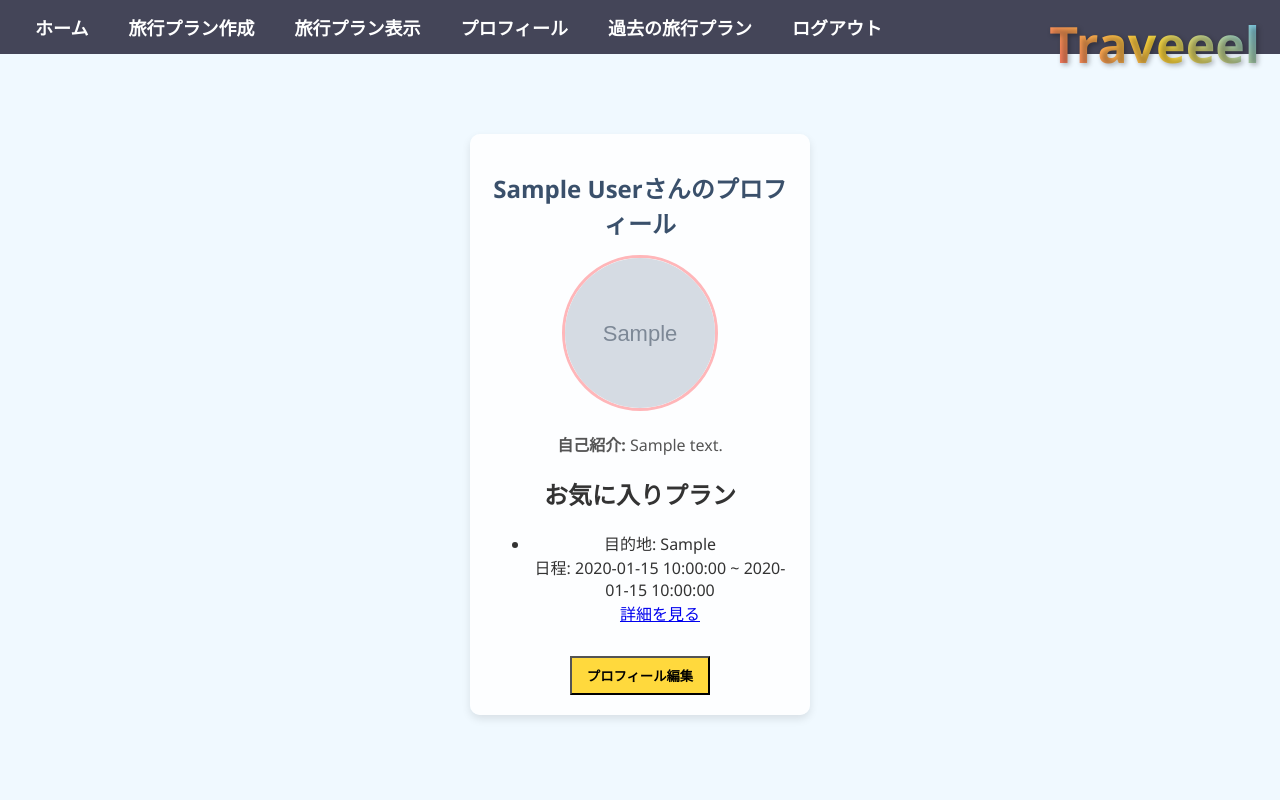
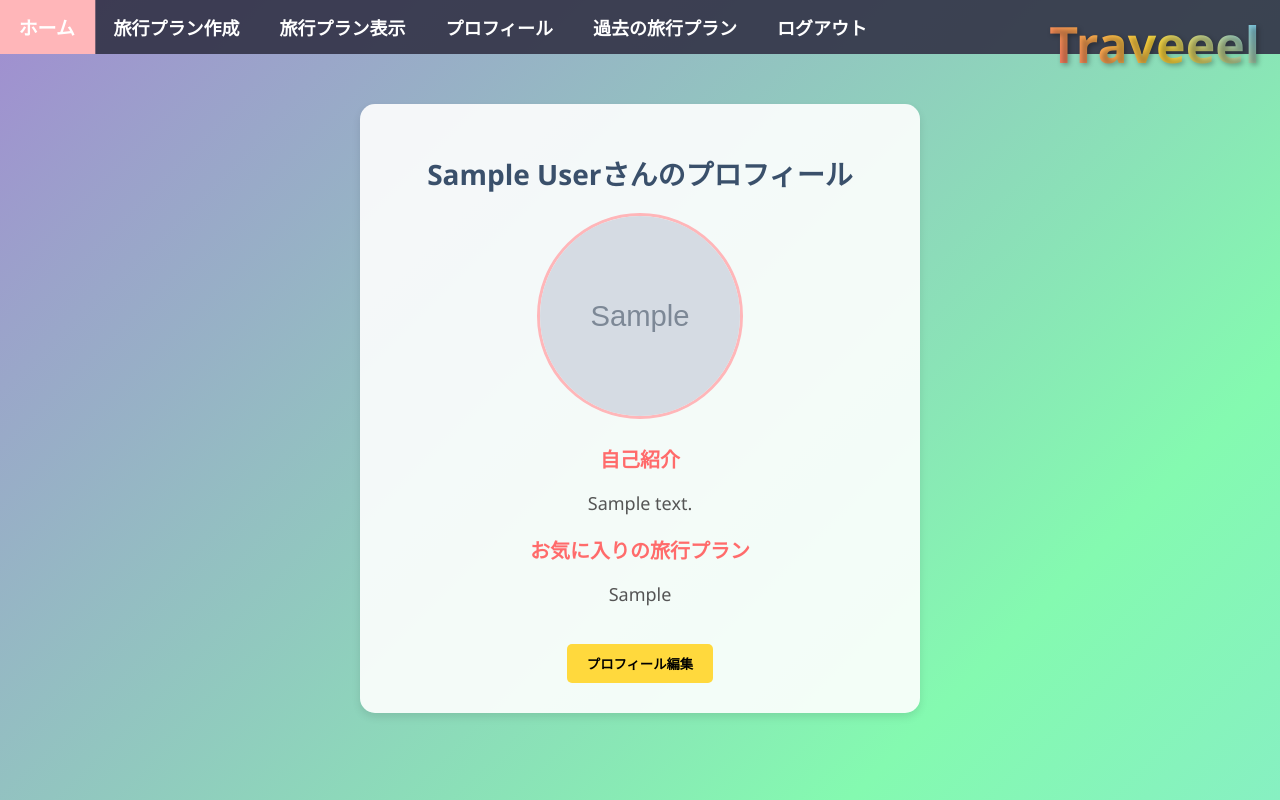
Before and after one commit to 230012yuya/travel, a PHP site: page /profile.php in a window 1280 px wide. Run offline with PHP 8.4, Linux system fonts and the light colour scheme; the visitor is signed in with stand-in values (Sample User, id 1); tables that the repository leaves empty or names only in its code hold one stand-in row (values such as "Sample post"); grey boxes marked "Sample" are stand-in pictures.

Commit message:
プロフィール

```diff
--- a/profile.php
+++ b/profile.php
@@ -6,7 +6,7 @@ if (!isset($_SESSION['user_id'])) {
     exit;
 }
 
-// セッションから usre_id取得
+// セッションから user_id を取得
 $user_id = $_SESSION['user_id'];
 
 $servername = "localhost";
@@ -14,47 +14,63 @@ $db_username = "root";
 $db_password = "";
 $dbname = "travel";
 
-
+// データベース接続
 $conn = new mysqli($servername, $db_username, $db_password, $dbname);
 if ($conn->connect_error) {
     die("接続失敗: " . $conn->connect_error);
 }
 
-// userテーブルの idで検索
-$sql = "SELECT * FROM user WHERE id = '$user_id'";
-$result = $conn->query($sql);
+// ユーザー情報を取得
+$sql = "SELECT * FROM user WHERE id = ?";
+$stmt = $conn->prepare($sql);
+$stmt->bind_param("i", $user_id);
+$stmt->execute();
+$result = $stmt->get_result();
 $user = $result->fetch_assoc();
 
 $profile_image = $user['profile_image'];
 
+// POSTリクエスト処理
+if ($_SERVER['REQUEST_METHOD'] == 'POST') {
+    $bio = $_POST['bio'] ?? '';
+    $favorite_plans = $_POST['favorite_plans'] ?? '';
 
+    // プロフィール画像の処理
+    if (!empty($_FILES['profile_image']['name'])) {
+        $target_dir = "uploads/";
+        $file_name = uniqid() . "_" . basename($_FILES["profile_image"]["name"]);
+        $target_file = $target_dir . $file_name;
 
-$favorites_sql = "SELECT plans.* FROM plans
-                  JOIN user_favorites ON plans.id = user_favorites.plan_id
-                  WHERE user_favorites.user_id = '$user_id'";
-$favorites_result = $conn->query($favorites_sql);
+        // ファイル形式の検証
+        $allowed_types = ['jpg', 'jpeg', 'png', 'gif'];
+        $file_type = strtolower(pathinfo($target_file, PATHINFO_EXTENSION));
 
-if ($_SERVER['REQUEST_METHOD'] == 'POST') {
-    $bio = $_POST['bio'];
-    $favorite_plans = $_POST['favorite_plans'];
-
-    if ($_FILES['profile_image']['name'] != "") {
-        $target_dir = "uploads/";
-        $target_file = $target_dir . basename($_FILES["profile_image"]["name"]);
-        move_uploaded_file($_FILES["profile_image"]["tmp_name"], $target_file);
-        $profile_image = basename($_FILES["profile_image"]["name"]);
+        if (in_array($file_type, $allowed_types)) {
+            if (move_uploaded_file($_FILES["profile_image"]["tmp_name"], $target_file)) {
+                $profile_image = $file_name;
+            } else {
+                echo "画像アップロードに失敗しました。";
+            }
+        } else {
+            echo "許可されていないファイル形式です。";
+        }
     }
 
-    $update_sql = "UPDATE user SET bio = '$bio', profile_image = '$profile_image' WHERE name = '$name'";
-    if ($conn->query($update_sql) === TRUE) {
+    // ユーザー情報を更新
+    $update_sql = "UPDATE user SET bio = ?, favorite_plans = ?, profile_image = ? WHERE id = ?";
+    $update_stmt = $conn->prepare($update_sql);
+    $update_stmt->bind_param("sssi", $bio, $favorite_plans, $profile_image, $user_id);
+
+    if ($update_stmt->execute()) {
         header("Location: profile.php");
-        exit();
+        exit;
     } else {
         echo "エラー: " . $conn->error;
     }
 }
+
+$conn->close();
 ?>
-
 <!DOCTYPE html>
 <html lang="ja">
 <head>
@@ -66,11 +82,20 @@ if ($_SERVER['REQUEST_METHOD'] == 'POST') {
             font-family: 'Segoe UI', Tahoma, Geneva, Verdana, sans-serif;
             margin: 0;
             padding: 0;
-            background-color: #f0f9ff;
+            background: linear-gradient(135deg, #ff9a9e, #fad0c4, #fbc2eb, #a18cd1, #84fab0, #8fd3f4);
+            background-size: 400% 400%;
+            animation: gradientBG 15s ease infinite;
             color: #333;
             display: flex;
             flex-direction: column;
+            align-items: center;
             min-height: 100vh;
+        }
+
+        @keyframes gradientBG {
+            0% { background-position: 0% 50%; }
+            50% { background-position: 100% 50%; }
+            100% { background-position: 0% 50%; }
         }
 
         .navbar {
@@ -78,6 +103,7 @@ if ($_SERVER['REQUEST_METHOD'] == 'POST') {
             background-color: rgba(50, 50, 70, 0.9);
             padding: 0 15px;
             font-size: 18px;
+            width: 100%;
         }
 
         .navbar a {
@@ -116,30 +142,38 @@ if ($_SERVER['REQUEST_METHOD'] == 'POST') {
 
         .profile-container {
             background-color: rgba(255, 255, 255, 0.9);
-            padding: 20px;
-            border-radius: 10px;
+            padding: 30px;
+            border-radius: 15px;
             box-shadow: 0 4px 8px rgba(0, 0, 0, 0.1);
             text-align: center;
-            width: 300px;
-            margin: 80px auto;
+            width: 500px;
+            margin-top: 50px;
         }
 
         .profile-container img {
             border-radius: 50%;
-            width: 150px;
-            height: 150px;
+            width: 200px;
+            height: 200px;
             object-fit: cover;
             border: 3px solid #ffb6b9;
         }
 
         h1 {
-            font-size: 24px;
+            font-size: 28px;
             color: #3a506b;
-            margin-bottom: 15px;
+            margin-bottom: 20px;
+        }
+
+        .section-title {
+            font-size: 20px;
+            font-weight: bold;
+            color: #ff6b6b;
+            margin-top: 20px;
         }
 
         p {
             color: #555;
+            font-size: 18px;
         }
 
         a.button {
@@ -161,17 +195,44 @@ if ($_SERVER['REQUEST_METHOD'] == 'POST') {
 
         .edit-form {
             display: none;
+            margin-top: 20px;
         }
 
         .edit-button {
             background-color: #ffd93d;
-            padding: 8px 15px;
+            padding: 10px 20px;
             font-weight: bold;
-            margin-top: 15px;
+            margin-top: 20px;
+            border: none;
+            border-radius: 5px;
+            cursor: pointer;
         }
 
         .edit-button:hover {
             background-color: #ff6b6b;
+            color: white;
+        }
+
+        textarea, input[type="file"], input[type="submit"] {
+            margin-top: 10px;
+            width: 100%;
+            padding: 10px;
+            border-radius: 5px;
+            border: 1px solid #ccc;
+            font-size: 16px;
+        }
+
+        input[type="submit"] {
+            background-color: #ff6b6b;
+            color: white;
+            font-weight: bold;
+            cursor: pointer;
+            border: none;
+            transition: background-color 0.3s ease, transform 0.3s ease;
+        }
+
+        input[type="submit"]:hover {
+            background-color: #ffd93d;
         }
     </style>
 </head>
@@ -190,27 +251,20 @@ if ($_SERVER['REQUEST_METHOD'] == 'POST') {
     <div class="profile-container">
         <h1><?php echo htmlspecialchars($user['name']); ?>さんのプロフィール</h1>
         <img src="uploads/<?php echo htmlspecialchars($user['profile_image']); ?>" alt="プロフィール画像">
-        <p><strong>自己紹介:</strong> <?php echo htmlspecialchars($user['bio']); ?></p>
-        <h2>お気に入りプラン</h2>
-        <ul>
-            <?php while ($plan = $favorites_result->fetch_assoc()): ?>
-                <li>
-                    目的地: <?php echo htmlspecialchars($plan['destination']); ?><br>
-                    日程: <?php echo htmlspecialchars($plan['start_date']); ?> ~ <?php echo htmlspecialchars($plan['end_date']); ?><br>
-                    <a href="plan_detail.php?plan_id=<?php echo $plan['id']; ?>">詳細を見る</a>
-                </li>
-            <?php endwhile; ?>
-        </ul>
-        <!-- 編集フォームの表示 -->
+        <div class="section-title">自己紹介</div>
+        <p><?php echo htmlspecialchars($user['bio']); ?></p>
+        <div class="section-title">お気に入りの旅行プラン</div>
+        <p><?php echo htmlspecialchars($user['favorite_plans']); ?></p>
+
         <button class="edit-button" onclick="toggleEditForm()">プロフィール編集</button>
 
         <div class="edit-form" id="editForm">
             <form action="profile.php" method="POST" enctype="multipart/form-data">
-                <label for="bio">自己紹介:</label><br>
-                <textarea name="bio" id="bio" rows="4" cols="30"><?php echo htmlspecialchars($user['bio']); ?></textarea><br>
+                <label for="bio" class="section-title">自己紹介:</label><br>
+                <textarea name="bio" id="bio" rows="4"><?php echo htmlspecialchars($user['bio']); ?></textarea><br>
 
-                <label for="favorite_plans">お気に入りの旅行プラン:</label><br>
-                <input type="text" name="favorite_plans" id="favorite_plans" value="<?php echo htmlspecialchars($user['favorite_plans']); ?>"><br>
+                <label for="favorite_plans" class="section-title">お気に入りの旅行プラン:</label><br>
+                <textarea name="favorite_plans" id="favorite_plans" rows="4"><?php echo htmlspecialchars($user['favorite_plans']); ?></textarea><br>
 
                 <label for="profile_image">プロフィール画像:</label><br>
                 <input type="file" name="profile_image" id="profile_image"><br>
@@ -222,21 +276,18 @@ if ($_SERVER['REQUEST_METHOD'] == 'POST') {
 
     <script>
         function confirmLogout() {
-            var confirmation = confirm("本当にログアウトしますか？");
-            if (confirmation) {
+            if (confirm("本当にログアウトしますか？")) {
                 window.location.href = "logout.php";
             }
         }
 
-        // 編集フォームの表示・非表示を切り替える
         function toggleEditForm() {
             const form = document.getElementById('editForm');
             form.style.display = form.style.display === 'block' ? 'none' : 'block';
+            if (form.style.display === 'block') {
+                window.scrollTo({ top: 0, behavior: 'smooth' });
+            }
         }
     </script>
 </body>
 </html>
-
-<?php
-$conn->close();
-?>
```
Also changed, not shown: uploads/6732b0c1a931e_アイコン用-動物関係4-1536x1185.png (added), uploads/6732b207a2e7f_アイコン用-動物関係-1536x1185.png (added).
